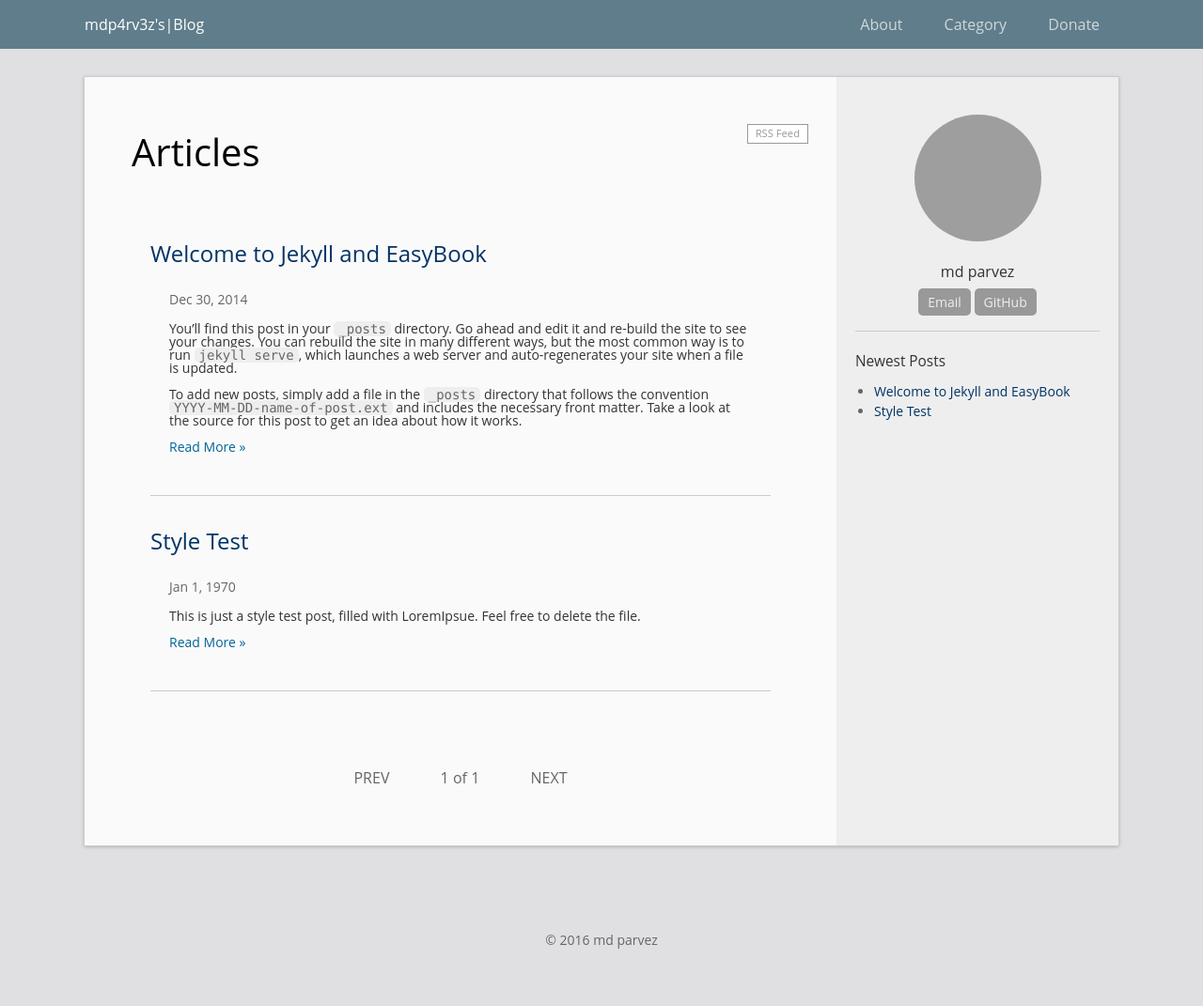
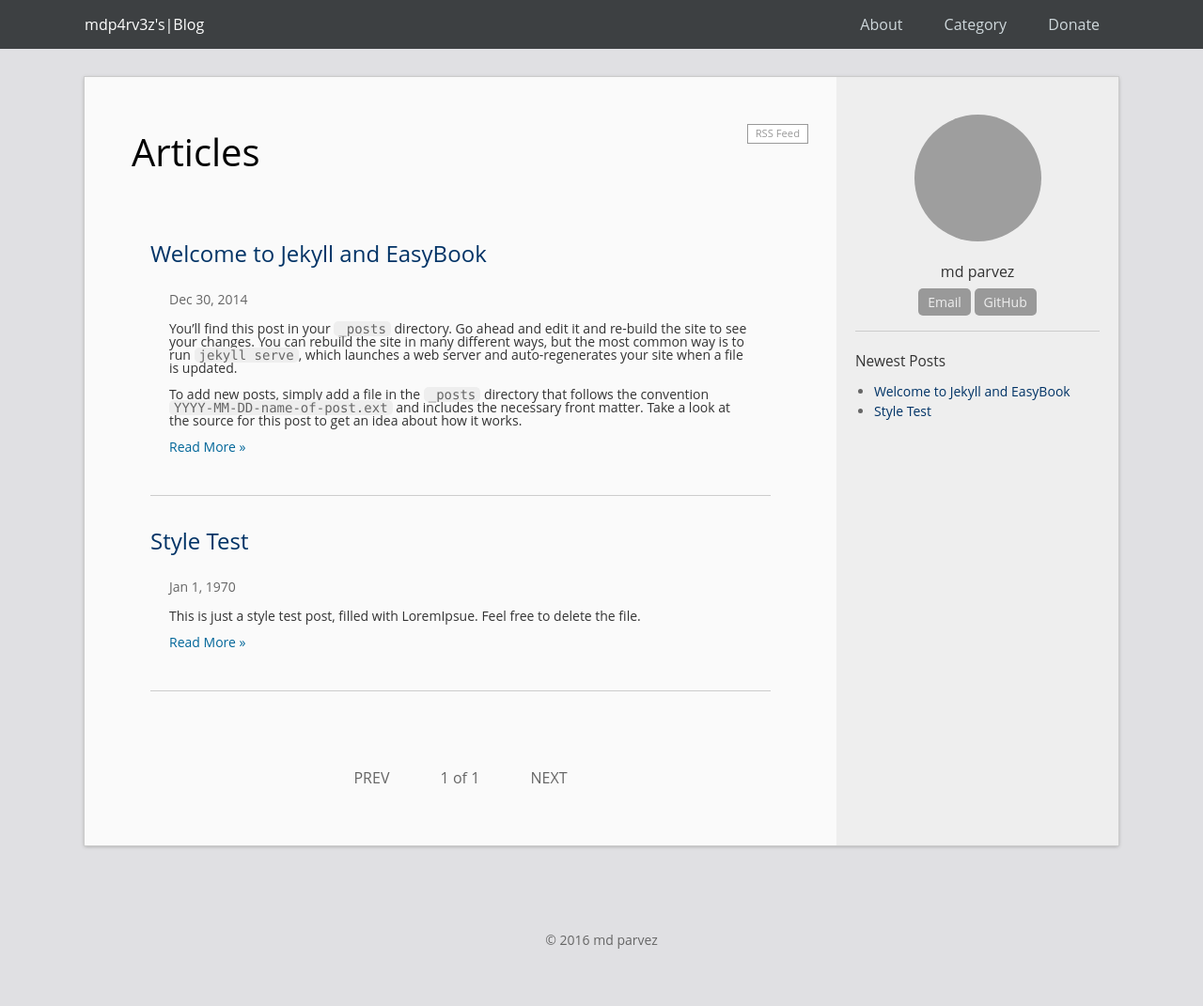
Before and after one commit to tuxb0y/tuxb0y.github.io, a Jekyll site: the page built from index.html, in a window 1280 px wide. Shown: the whole page at 94% size. Built offline with Jekyll 4.4.1, drawn with Linux system fonts in a browser that asks for light colours; the list of posts is cut into pages by our own code; grey boxes are pictures that could not be loaded.

Commit message:
Update main.scss

```diff
--- a/css/main.scss
+++ b/css/main.scss
@@ -20,7 +20,7 @@ $on-laptop:        800px;
 $color-link: #036;
 $color-link-hover: #069;
 
-$header-bg: #607D8B;
+$header-bg: #3d4042;
 $header-bg-hover: #78909C;
 $header-link: #CFD8DC;
 $header-fg: #FFF;
```
